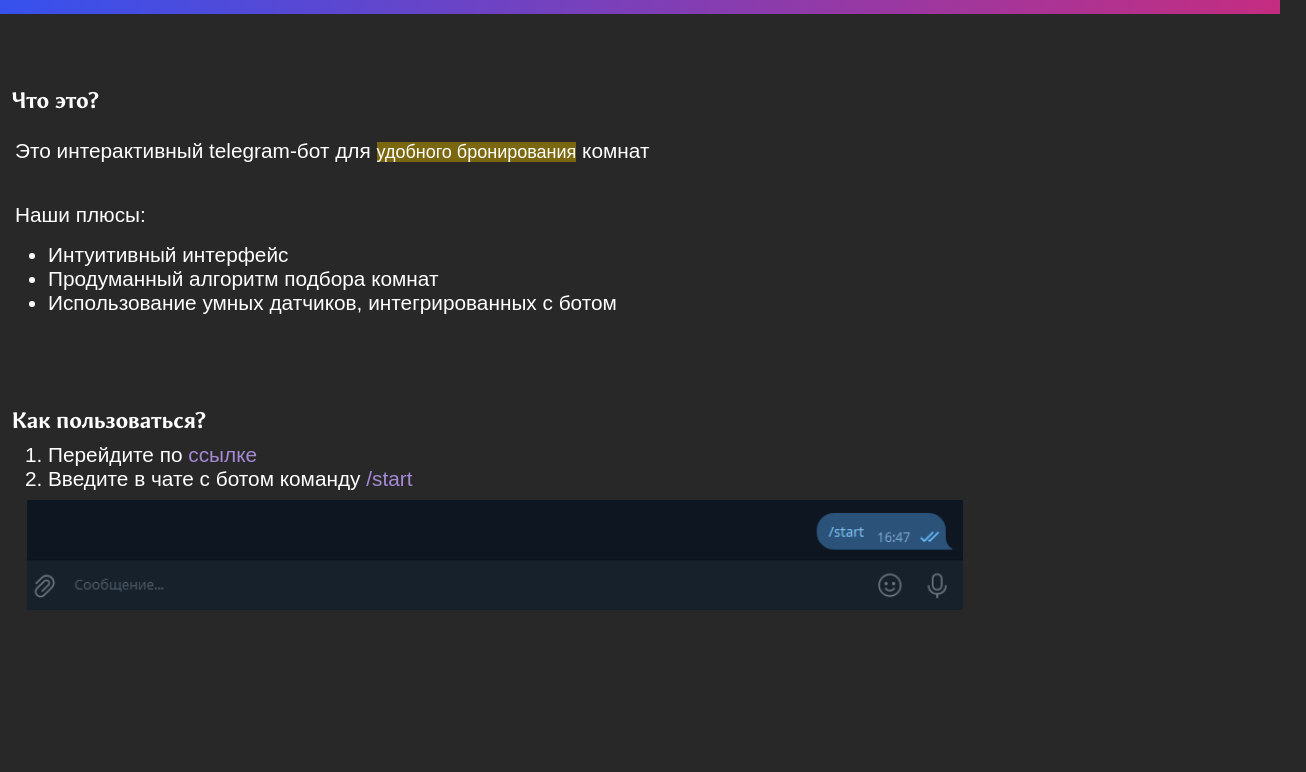
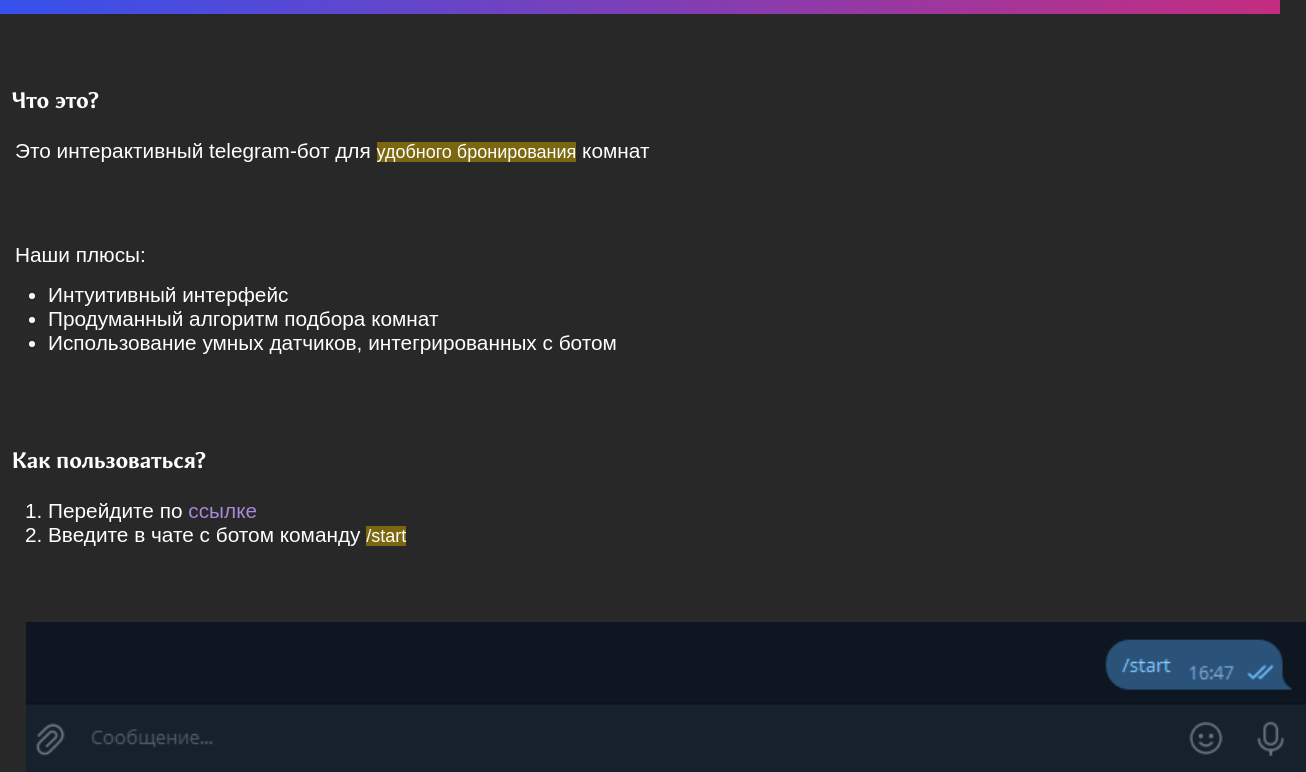
Before and after one commit to WolfProgrammerPro/telegram-bot, a plain HTML site: page index.html in a window 1280 px wide. Shown: the part 98-870 px from the top of the page, 1306 px wide, since content can reach past the window. Before the commit the page ends 800 px from the top, so only its background shows below. Drawn offline with Linux system fonts and the light colour scheme.

Commit message:
Update index.html

```diff
--- a/index.html
+++ b/index.html
@@ -3,7 +3,7 @@
 <head>
     <meta charset="UTF-8">
     <meta name="viewport" content="width=device-width, initial-scale=1.0">
-    <title>Инструкция для бота</title>
+    <title>ХАКАТОН | Telegram бот</title>
     <link rel="stylesheet" href="style.css">
     <link rel="icon" href="images/bot.ico">
 </head>
@@ -13,17 +13,20 @@
     </div>
     <h1 style="top: 20%;">Что это?</h1>
     <p class="general" style="top: 27%;">Это интерактивный telegram-бот для <span>удобного бронирования</span> комнат </p>
-    <p class="general" style="top: 35%; ">Наши плюсы: </p>
-    <ul style="position: absolute; top: 40%;">
+    <p class="general" style="top: 40%; ">Наши плюсы: </p>
+    <ul style="position: absolute; top: 45%;">
         <li>Интуитивный интерфейс</li>
         <li>Продуманный алгоритм подбора комнат</li>
         <li>Использование умных датчиков, интегрированных с ботом</li>
     </ul>
-    <h1 style="top: 60%;">Как пользоваться?</h1>
-    <ol style="position: absolute; top: 65%;">
+    <h1 style="top: 65%;">Как пользоваться?</h1>
+    <ol style="position: absolute; top: 72%;">
         <li>Перейдите по <a href="https://skillbox.ru/media/code/vyerstka-htmlspiskov-dlya-nachinayushchikh/">ссылке</a></li>
-        <li>Введите в чате с ботом команду <a href="">/start</a></li>
-    </ul>
-    <img src="images/бот1.png" alt="" style="top: 120%;">
+        <li>Введите в чате с ботом команду <span>/start</span></li>
+    </ol>
+    <img src="images/бот1.png" alt="" style="top: 90%;">
+
+
 </body>
+<script src="main.js"></script>
 </html>
```
